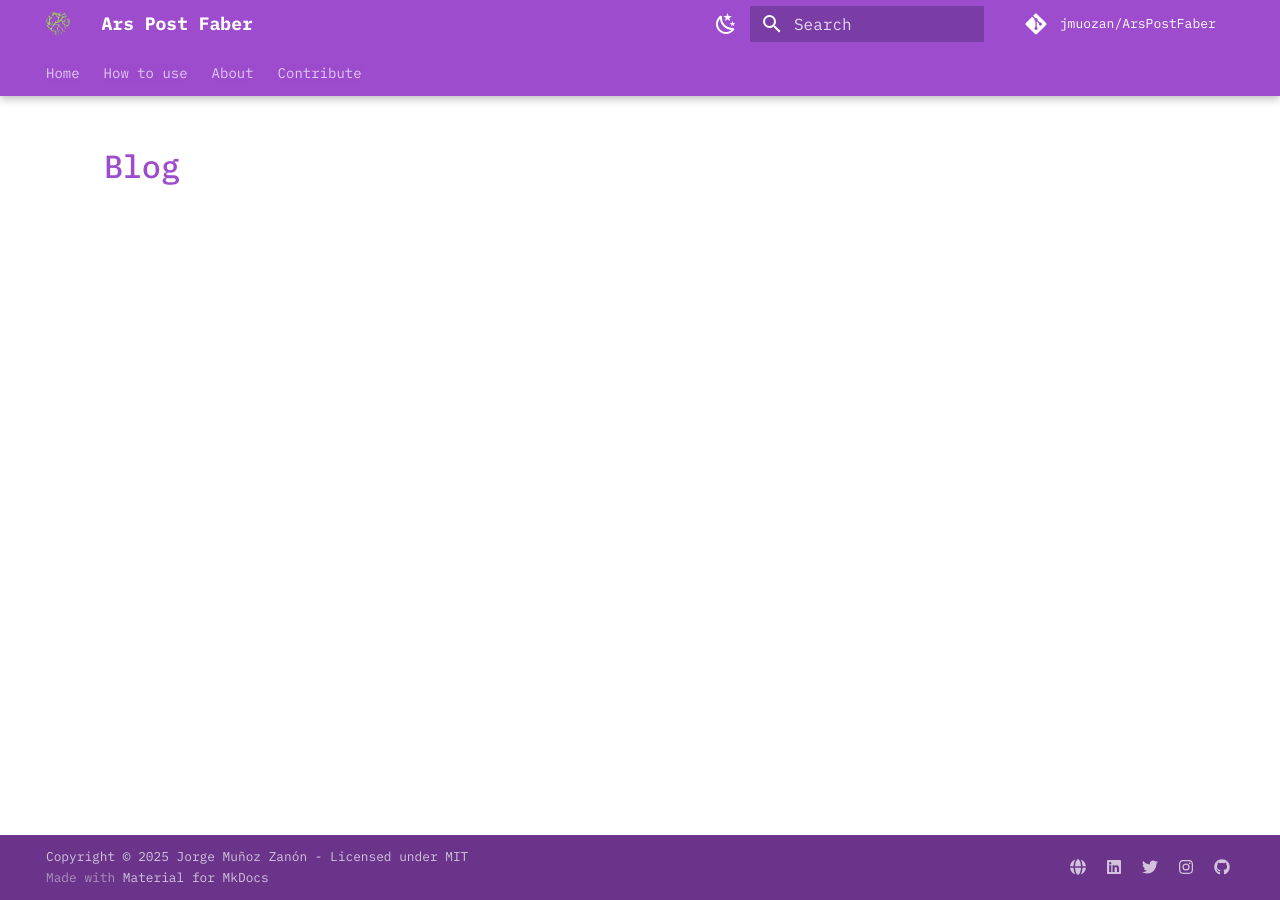
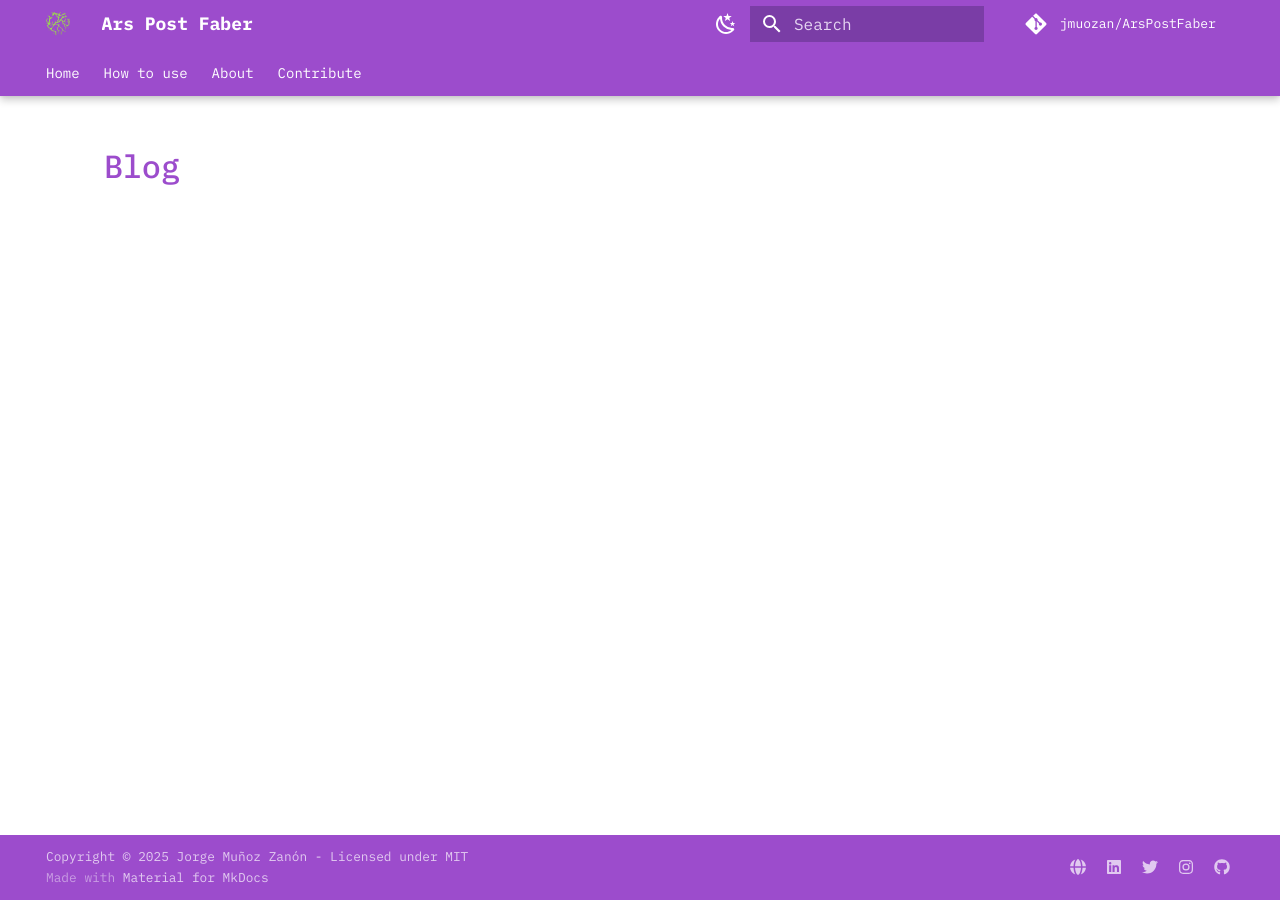
Before and after one commit to jmuozan/ArsPostFaber-docs, an MkDocs documentation site: the page built from docs/blog/index.md, in a window 1280 px wide. Built offline with MkDocs 1.6.1 and Material for MkDocs 9.7.7, drawn with Linux system fonts in a browser that asks for light colours; comment, search, counter and statistics services are not loaded.

Commit message:
footer header color solved

```diff
--- a/docs/stylesheets/extra.css
+++ b/docs/stylesheets/extra.css
@@ -15,17 +15,18 @@
   --md-accent-fg-color: #4A8B2C;   /* Darker green for dark mode */
 }
 
-/* Force header to use purple in light mode, darker purple in dark mode */
-.md-header {
+/* COMPREHENSIVE HEADER STYLING */
+/* Remove any Material theme overlays and force exact colors */
+.md-header,
+.md-header::before,
+.md-header::after {
   background-color: #9C4CCC !important;
+  background: #9C4CCC !important;
+  background-image: none !important;
+  opacity: 1 !important;
 }
 
-[data-md-color-scheme="slate"] .md-header {
-  background-color: #6A2C8A !important;
-}
-
-/* Force all header elements to have proper colors */
-.md-header,
+/* Force header inner elements to use exact color */
 .md-header__inner,
 .md-header__button,
 .md-header__title,
@@ -36,10 +37,22 @@
 .md-tabs__item,
 .md-tabs__link {
   background-color: #9C4CCC !important;
+  background: #9C4CCC !important;
+  background-image: none !important;
   color: #ffffff !important;
+  opacity: 1 !important;
 }
 
+/* Dark mode header - force exact dark purple */
 [data-md-color-scheme="slate"] .md-header,
+[data-md-color-scheme="slate"] .md-header::before,
+[data-md-color-scheme="slate"] .md-header::after {
+  background-color: #6A2C8A !important;
+  background: #6A2C8A !important;
+  background-image: none !important;
+  opacity: 1 !important;
+}
+
 [data-md-color-scheme="slate"] .md-header__inner,
 [data-md-color-scheme="slate"] .md-header__button,
 [data-md-color-scheme="slate"] .md-header__title,
@@ -50,7 +63,10 @@
 [data-md-color-scheme="slate"] .md-tabs__item,
 [data-md-color-scheme="slate"] .md-tabs__link {
   background-color: #6A2C8A !important;
+  background: #6A2C8A !important;
+  background-image: none !important;
   color: #ffffff !important;
+  opacity: 1 !important;
 }
 
 /* Make sure header buttons (including toggle) are visible */
@@ -122,10 +138,181 @@
   color: #C4B0D6 !important;
 }
 
-/* Remove the custom parasite icon overrides that were hiding the toggle */
-/* This allows the default toggle icons to show properly */
+/* COMPREHENSIVE FOOTER STYLING */
+/* Footer - ensure exact same colors as header and full width */
+.md-footer,
+.md-footer::before,
+.md-footer::after {
+  background-color: #9C4CCC !important;
+  background: #9C4CCC !important;
+  background-image: none !important;
+  opacity: 1 !important;
+  width: 100vw !important;
+  margin: 0 !important;
+  padding: 0 !important;
+  position: relative !important;
+  left: 50% !important;
+  right: 50% !important;
+  margin-left: -50vw !important;
+  margin-right: -50vw !important;
+}
 
-/* Typography - IBM Plex Mono for ALL text elements */
+.md-footer__inner {
+  background-color: #9C4CCC !important;
+  background: #9C4CCC !important;
+  background-image: none !important;
+  color: #ffffff !important;
+  opacity: 1 !important;
+  max-width: none !important;
+  margin: 0 auto !important;
+  padding: 1rem 1.6rem !important;
+  width: 100% !important;
+}
+
+.md-footer__link,
+.md-footer__direction,
+.md-footer-meta__inner {
+  background-color: #9C4CCC !important;
+  background: #9C4CCC !important;
+  background-image: none !important;
+  color: #ffffff !important;
+  opacity: 1 !important;
+  font-family: 'IBM Plex Mono', monospace !important;
+}
+
+/* Ensure footer meta spans full width */
+.md-footer-meta {
+  background-color: #9C4CCC !important;
+  background: #9C4CCC !important;
+  width: 100% !important;
+  margin: 0 !important;
+  padding: 0 !important;
+}
+
+/* Dark mode footer - exact same color as dark header */
+[data-md-color-scheme="slate"] .md-footer,
+[data-md-color-scheme="slate"] .md-footer::before,
+[data-md-color-scheme="slate"] .md-footer::after {
+  background-color: #6A2C8A !important;
+  background: #6A2C8A !important;
+  background-image: none !important;
+  opacity: 1 !important;
+}
+
+[data-md-color-scheme="slate"] .md-footer__inner,
+[data-md-color-scheme="slate"] .md-footer__link,
+[data-md-color-scheme="slate"] .md-footer__direction,
+[data-md-color-scheme="slate"] .md-footer-meta__inner,
+[data-md-color-scheme="slate"] .md-footer-meta {
+  background-color: #6A2C8A !important;
+  background: #6A2C8A !important;
+  background-image: none !important;
+  color: #ffffff !important;
+  opacity: 1 !important;
+}
+
+/* Footer links and text */
+.md-footer__link,
+.md-footer__direction,
+.md-footer-meta__inner {
+  color: #ffffff !important;
+}
+
+.md-footer__link:hover {
+  color: #cccccc !important;
+}
+
+/* Social icons styling */
+.md-footer-social {
+  padding: 1rem 0;
+}
+
+.md-footer-social__link {
+  display: inline-block;
+  margin: 0 0.5rem;
+  color: #ffffff !important;
+  font-size: 1.5rem;
+  transition: color 0.3s ease, transform 0.3s ease;
+}
+
+.md-footer-social__link:hover {
+  color: #6CBB3C !important;
+  transform: translateY(-2px);
+}
+
+[data-md-color-scheme="slate"] .md-footer-social__link:hover {
+  color: #72D143 !important;
+}
+
+/* Copyright text - match header background in both modes */
+.md-footer-copyright {
+  background-color: #9C4CCC !important;
+  background: #9C4CCC !important;
+  color: #ffffff !important;
+  text-align: center;
+  font-size: 0.9rem;
+  width: 100% !important;
+  margin: 0 !important;
+  padding: 1rem 1.6rem !important;
+  box-sizing: border-box !important;
+}
+
+.md-footer-copyright__highlight {
+  color: #ffffff !important;
+}
+
+.md-footer-copyright a {
+  color: #E6D6F2 !important;
+  text-decoration: underline;
+}
+
+.md-footer-copyright a:hover {
+  color: #6CBB3C !important;
+}
+
+/* Dark mode footer copyright - match dark header */
+[data-md-color-scheme="slate"] .md-footer-copyright {
+  background-color: #6A2C8A !important;
+  background: #6A2C8A !important;
+}
+
+[data-md-color-scheme="slate"] .md-footer-copyright a {
+  color: #C4B0D6 !important;
+}
+
+[data-md-color-scheme="slate"] .md-footer-copyright a:hover {
+  color: #72D143 !important;
+}
+
+[data-md-color-scheme="slate"] .md-footer-social__link {
+  color: #ffffff !important;
+}
+
+/* Remove any pseudo-elements or overlays that might affect color */
+.md-header *,
+.md-footer * {
+  background-image: none !important;
+  box-shadow: none !important;
+}
+
+/* Ensure maximum specificity overrides */
+body .md-header,
+html body .md-header,
+body .md-footer,
+html body .md-footer {
+  background-color: #9C4CCC !important;
+  background: #9C4CCC !important;
+}
+
+body[data-md-color-scheme="slate"] .md-header,
+html[data-md-color-scheme="slate"] body .md-header,
+body[data-md-color-scheme="slate"] .md-footer,
+html[data-md-color-scheme="slate"] body .md-footer {
+  background-color: #6A2C8A !important;
+  background: #6A2C8A !important;
+}
+
+/* TYPOGRAPHY - IBM Plex Mono for ALL text elements */
 * {
   font-family: 'IBM Plex Mono', monospace !important;
 }
@@ -189,157 +376,7 @@
   font-family: 'IBM Plex Mono', monospace !important;
 }
 
-/* Footer Styling - Match header in both light and dark modes */
-.md-footer {
-  background-color: #9C4CCC !important;
-  color: #ffffff !important;
-  font-family: 'IBM Plex Mono', monospace !important;
-}
-
-.md-footer__inner {
-  background-color: #9C4CCC !important;
-}
-
-.md-footer__link,
-.md-footer__direction,
-.md-footer-meta__inner {
-  color: #ffffff !important;
-  font-family: 'IBM Plex Mono', monospace !important;
-}
-
-/* Dark mode footer - use same dark purple as header with higher specificity */
-[data-md-color-scheme="slate"] .md-footer,
-html[data-md-color-scheme="slate"] .md-footer,
-body[data-md-color-scheme="slate"] .md-footer {
-  background-color: #6A2C8A !important;
-}
-
-[data-md-color-scheme="slate"] .md-footer__inner,
-html[data-md-color-scheme="slate"] .md-footer__inner,
-body[data-md-color-scheme="slate"] .md-footer__inner {
-  background-color: #6A2C8A !important;
-}
-
-[data-md-color-scheme="slate"] .md-footer__link,
-[data-md-color-scheme="slate"] .md-footer__direction,
-[data-md-color-scheme="slate"] .md-footer-meta__inner,
-html[data-md-color-scheme="slate"] .md-footer__link,
-html[data-md-color-scheme="slate"] .md-footer__direction,
-html[data-md-color-scheme="slate"] .md-footer-meta__inner {
-  color: #ffffff !important;
-}
-
-/* Footer links and text */
-.md-footer__link,
-.md-footer__direction,
-.md-footer-meta__inner {
-  color: #ffffff !important;
-}
-
-.md-footer__link:hover {
-  color: #cccccc !important;
-}
-
-/* Social icons styling */
-.md-footer-social {
-  padding: 1rem 0;
-}
-
-.md-footer-social__link {
-  display: inline-block;
-  margin: 0 0.5rem;
-  color: #ffffff !important;
-  font-size: 1.5rem;
-  transition: color 0.3s ease, transform 0.3s ease;
-}
-
-.md-footer-social__link:hover {
-  color: #cccccc !important;
-  transform: translateY(-2px);
-}
-
-/* Footer social links with green accents */
-.md-footer-social__link:hover {
-  color: #6CBB3C !important;
-  transform: translateY(-2px);
-}
-
-[data-md-color-scheme="slate"] .md-footer-social__link:hover {
-  color: #72D143 !important;
-}
-
-/* Copyright text - match header background in both modes */
-.md-footer-copyright {
-  background-color: #9C4CCC !important;
-  color: #ffffff !important;
-  text-align: center;
-  padding: 1rem;
-  font-size: 0.9rem;
-}
-
-.md-footer-copyright__highlight {
-  color: #ffffff !important;
-}
-
-.md-footer-copyright a {
-  color: #E6D6F2 !important;
-  text-decoration: underline;
-}
-
-.md-footer-copyright a:hover {
-  color: #6CBB3C !important;
-}
-
-/* Dark mode footer copyright - match dark header */
-[data-md-color-scheme="slate"] .md-footer-copyright {
-  background-color: #6A2C8A !important;
-}
-
-[data-md-color-scheme="slate"] .md-footer-copyright a {
-  color: #C4B0D6 !important;
-}
-
-[data-md-color-scheme="slate"] .md-footer-copyright a:hover {
-  color: #72D143 !important;
-}
-
-[data-md-color-scheme="slate"] .md-footer-social__link {
-  color: #ffffff !important;
-}
-
 /* Only show table of contents on the right */
 .md-nav--secondary {
   display: block;
 }
-
-/* FORCE FOOTER DARK MODE STYLING - Maximum specificity at end of CSS */
-body[data-md-color-scheme="slate"] .md-footer,
-html[data-md-color-scheme="slate"] body .md-footer,
-[data-md-color-scheme="slate"] .md-container .md-footer,
-[data-md-color-scheme="slate"] .md-main .md-footer {
-  background-color: #6A2C8A !important;
-  background: #6A2C8A !important;
-}
-
-body[data-md-color-scheme="slate"] .md-footer__inner,
-html[data-md-color-scheme="slate"] body .md-footer__inner,
-[data-md-color-scheme="slate"] .md-container .md-footer__inner,
-[data-md-color-scheme="slate"] .md-main .md-footer__inner {
-  background-color: #6A2C8A !important;
-  background: #6A2C8A !important;
-}
-
-body[data-md-color-scheme="slate"] .md-footer-copyright,
-html[data-md-color-scheme="slate"] body .md-footer-copyright,
-[data-md-color-scheme="slate"] .md-container .md-footer-copyright {
-  background-color: #6A2C8A !important;
-  background: #6A2C8A !important;
-  color: #ffffff !important;
-}
-
-/* Override any Material theme default */
-.md-footer[data-md-color-scheme="slate"],
-.md-footer-meta[data-md-color-scheme="slate"] {
-  background-color: #6A2C8A !important;
-  background: #6A2C8A !important;
-}
--- a/mkdocs.yml
+++ b/mkdocs.yml
@@ -24,15 +24,15 @@ theme:
   palette:
     # Light mode
     - scheme: default
-      primary: black
-      accent: black
+      primary: deep purple  # Use Material's deep purple which we'll override
+      accent: green
       toggle:
         icon: material/weather-night
         name: Switch to dark mode
     # Dark mode
     - scheme: slate
-      primary: black  # Keep header black
-      accent: black
+      primary: deep purple  # Use Material's deep purple which we'll override
+      accent: green
       toggle:
         icon: material/weather-sunny
         name: Switch to light mode
```
